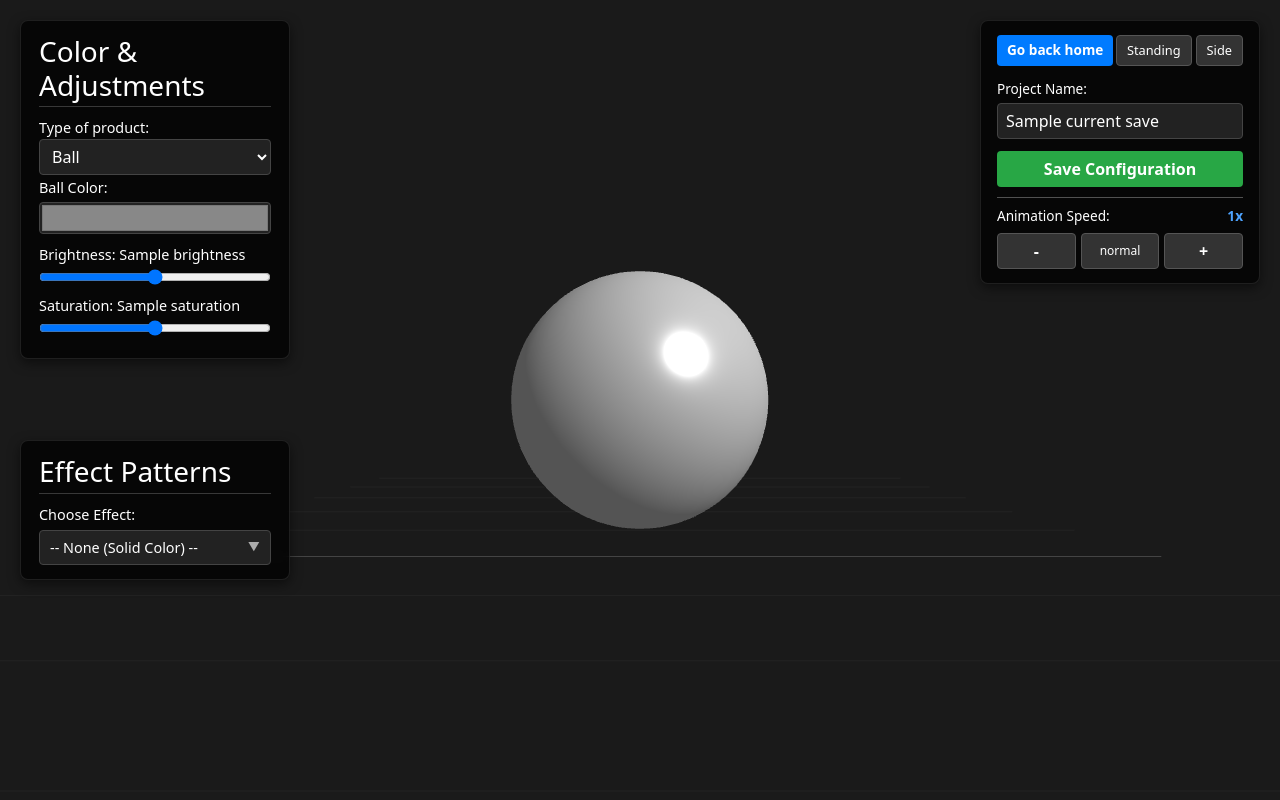
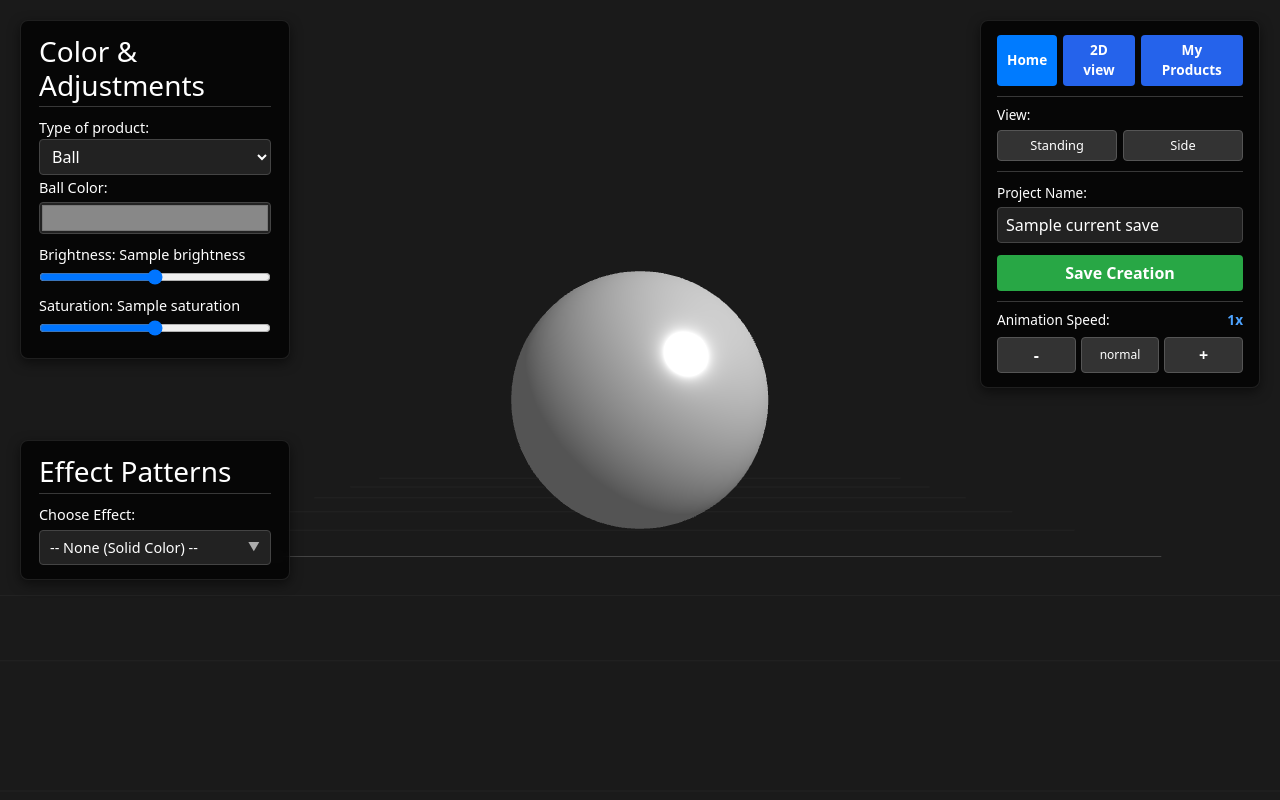
Before and after one commit to Morgan-pinkshirt/cmpt276-group4-jugglingclub, a Spring app: template src/main/resources/templates/sim/view.html in a window 1280 px wide. Run offline with Thymeleaf, Linux system fonts and the light colour scheme; the template is opened without the code that fills it: most values are stand-ins (such as "Sample title", 1, 10 or a date in 2020); data that the repository does not hold is empty.

Commit message:
btn link to 2d and saved project for 3d and same for 2d

```diff
--- a/src/main/resources/templates/sim/view.html
+++ b/src/main/resources/templates/sim/view.html
@@ -154,6 +154,18 @@
         .control-btn.active {
             background: #007bff;
             border-color: #0056b3;
+        }
+        .nav-btn {
+            font-size: 0.85rem;
+            padding: 5px 10px;
+            text-decoration: none;
+            border-radius: 4px;
+            display: inline-flex;
+            align-items: center;
+        }
+        .nav-btn.primary {
+            background: #2563eb;
+            color: white;
         }
     </style>
     <link href="https://cdn.jsdelivr.net/npm/bootstrap@5.3.0-alpha1/dist/css/bootstrap.min.css" rel="stylesheet">
@@ -355,27 +367,45 @@
         </div>
     </div>
 
-    <!-- Top-Right: Panel containing Go Home, View Rotations & Save Form -->
+    <!-- Top-Right: User Panel -->
 <div class="user-panel">
-        <div style="display: flex;
-        justify-content: space-between;
-        align-items: center;
-        margin-bottom: 10px;">
-            <a href="/home" class="home-btn"
-            style="font-size: 0.85rem;
-            padding: 5px 10px;">Go back home</a>
-            <div style="display: flex; gap: 4px;">
-                <button onclick="setDefaultRotation('pi_2')" class="control-btn" title="Standing View">Standing</button>
-                <button onclick="setDefaultRotation('pi_6')" class="control-btn" title="Side View">Side</button>
+    <!-- Home & 2D -->
+    <div style="display: flex; gap: 6px; margin-bottom: 10px;">
+        <a href="/home" class="home-btn nav-btn">Home</a>
+        <a href="/2d-sim" class="home-btn nav-btn primary">2D view</a>
+        <a th:href="@{/viewsavedprojects}" class="home-btn nav-btn primary">My Products</a>
+    </div>
+
+    <!--View: Standing & Side -->
+    <div style="margin-bottom: 10px;
+    border-top: 1px solid rgba(255, 255, 255, 0.2);
+    padding-top: 8px;">
+        <label style="color: #ffffff;
+        font-weight: 500;
+        font-size: 0.85rem;
+        display: block;
+        margin-bottom: 5px;">View:</label>
+
+        <div style="display: flex; gap: 6px;">
+            <button onclick="setDefaultRotation('pi_2')" class="control-btn" style="flex: 1;
+            padding: 5px;"
+            title="Standing View">Standing</button>
+
+            <button onclick="setDefaultRotation('pi_6')" class="control-btn" style="flex: 1;
+            padding: 5px;"
+            title="Side View">Side</button>
         </div>
     </div>
 
-        <form action="/savecustom" method="POST" id="savingform">
-            <label for="projectname" style="font-size: 0.85rem; color: #ffffff; font-weight: 500;">Project Name:</label>
+    <!-- Save Project Name -->
+    <form action="/savecustom" method="POST" id="savingform" style="border-top: 1px solid rgba(255, 255, 255, 0.2); padding-top: 8px;">
+        <label for="projectname" style="font-size: 0.85rem;
+        color: #ffffff;
+        font-weight: 500;">Project Name:</label>
         <input type="text" id="projectname" name="projectname" th:value="${currentSave.projectname}" required placeholder="Enter project name...">
-            <input type="submit" value="Save Configuration" class="save-btn" style="margin-top: 4px;">
+        <input type="submit" value="Save Creation" class="save-btn" style="margin-top: 4px;">
 
-            <!-- Hidden fields synced with current states -->
+        <!-- Hidden fields -->
         <input type="hidden" name="productType" id="hproductType" th:value="${currentSave.productType}">
         <input type="hidden" name="productColor" id="hproductColor" th:value="${currentSave.productColor}">
         <input type="hidden" name="bodyColor" id="hbodyColor" th:value="${currentSave.bodyColor}">
@@ -385,9 +415,9 @@
         <input type="hidden" name="effect" id="heffect" th:value="${currentSave.effect}">
     </form>
 
-        <!-- Speed control buttons (- / +) -->
+    <!--Animation Speed of seed -->
     <div style="margin-top: 10px;
-        border-top: 1px solid rgba(255, 255, 255, 0.3);
+    border-top: 1px solid rgba(255, 255, 255, 0.2);
     padding-top: 8px;">
         <div style="display: flex;
         justify-content: space-between;
@@ -395,20 +425,16 @@
         margin-bottom: 6px;">
             <label style="color: #ffffff;
             font-weight: 500;
-                font-size: 0.85rem; margin: 0;">Animation Speed:
-                </label>
-
-                <span id="speedDisplay"
-                style="font-size: 0.85rem;
+            font-size: 0.85rem; margin: 0;">Animation Speed:</label>
+            <span id="speedDisplay" style="font-size: 0.85rem;
             color: #4da3ff;
-                font-weight: bold;">1x
-                </span>
+            font-weight: bold;">1x</span>
         </div>
-
         <div style="display: flex; gap: 5px;">
             <button onclick="adjustSpeed(-1)" class="control-btn" style="flex: 1; font-weight: bold; font-size: 1rem;">-</button>
             <button onclick="setSpeed(1)" class="control-btn" style="flex: 1; font-size: 0.75rem;" title="Reset to 1x">normal</button>
             <button onclick="adjustSpeed(1)" class="control-btn" style="flex: 1; font-weight: bold; font-size: 1rem;">+</button>
+        </div>
     </div>
 </div>
     </div>
```
Also changed, not shown: src/main/resources/templates/2d-sim/2dsim.html (+24 -6 lines). Lines whose indentation alone changed are shown as unchanged.
